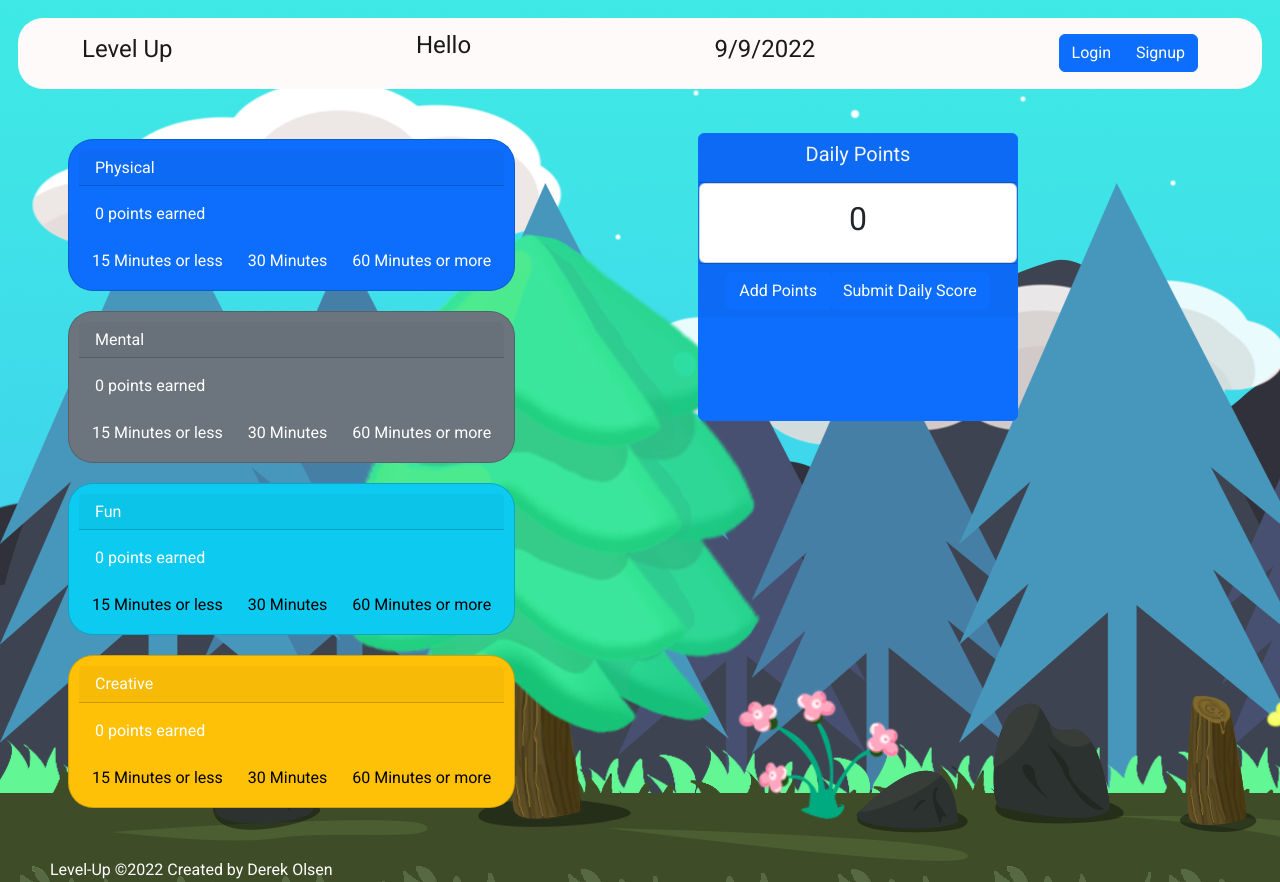
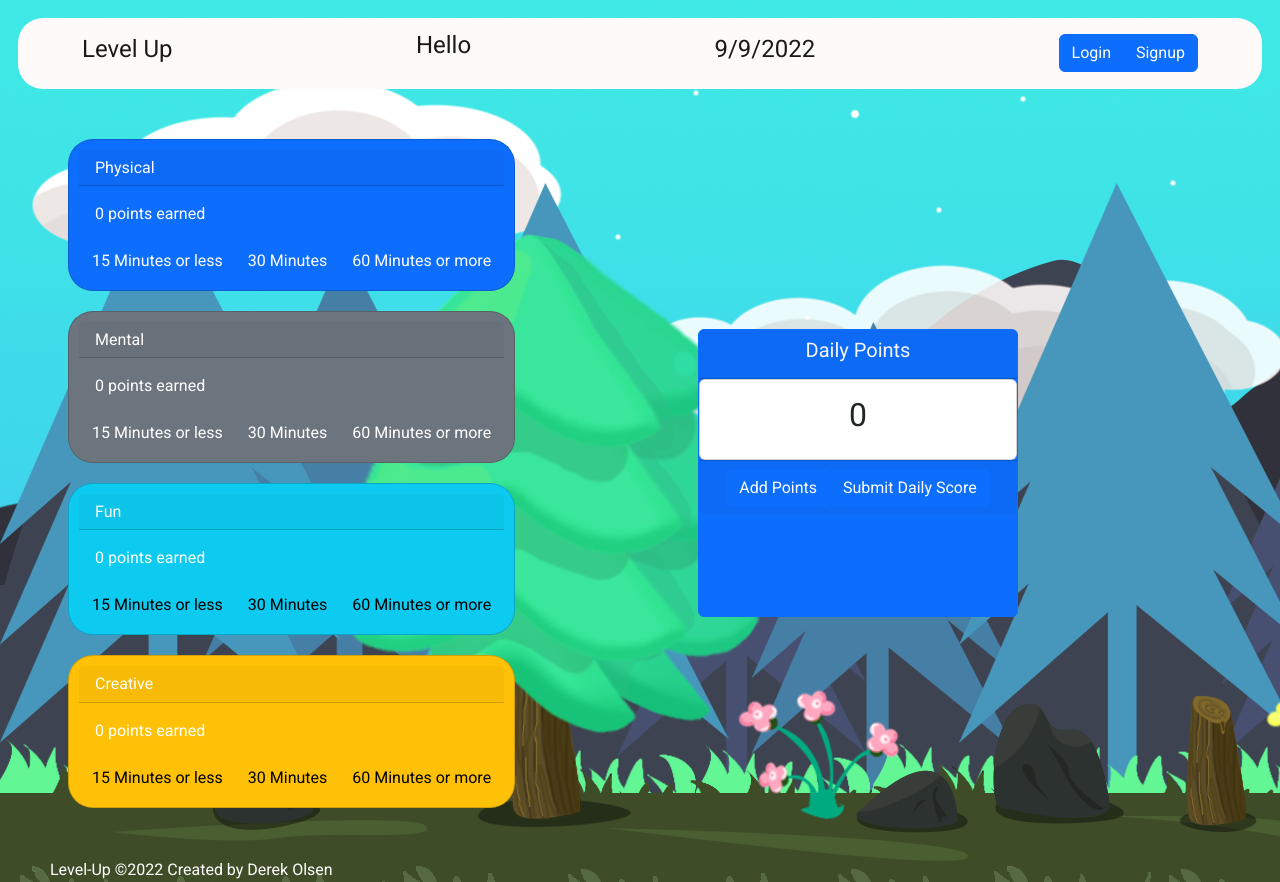
Before and after one commit to Dolsen0/level-up-react, a React (Create React App) app: page / in a window 1280 px wide. Built offline with nearby package versions, Linux system fonts and the light colour scheme; no server answers.

Commit message:
lowered main score to center

```diff
--- a/src/App.css
+++ b/src/App.css
@@ -51,6 +51,12 @@ html{
   margin: 10px;
 }
 
+.scoreCard{
+  display: flex;
+  flex-direction: column;
+  align-self: center;
+}
+
 #creative {
   padding: 10px;
   margin: 10px;
```
